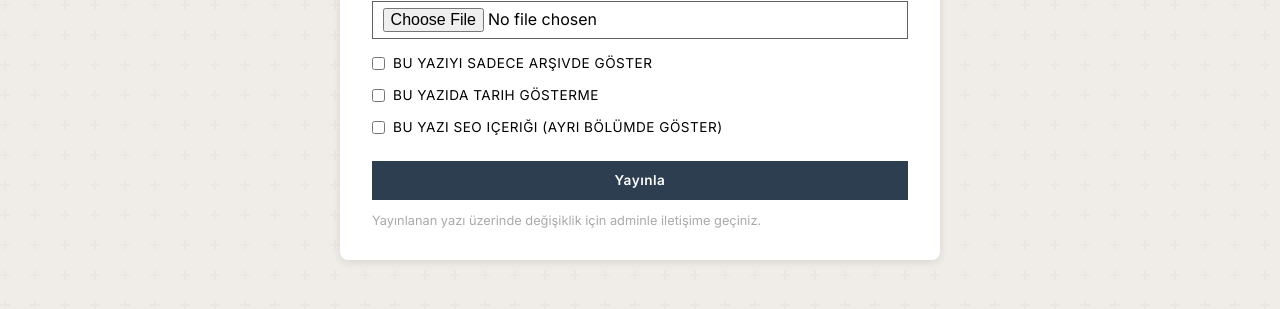
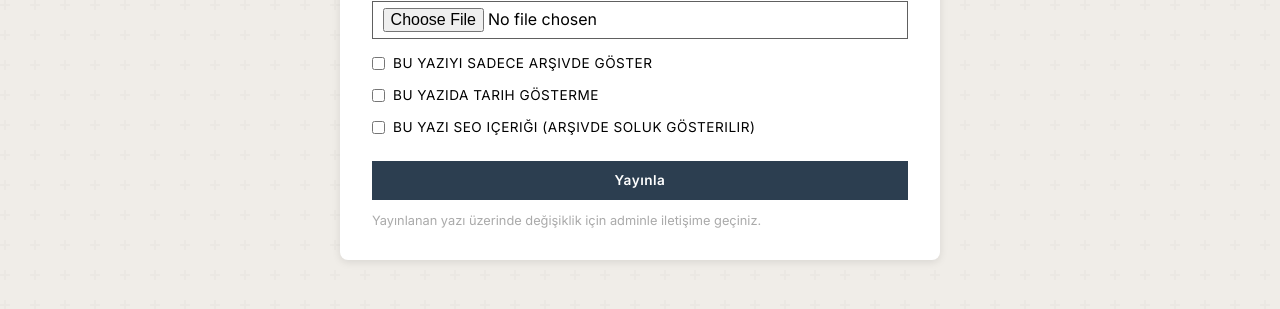
Before and after one commit to yazmaned/ebbweb, a Django app: template templates/content/add_journal.html in a window 1280 px wide. Shown: the part 540-849 px from the top of the page. Run offline with Django 5.2, Linux system fonts and the light colour scheme; the template is opened without the code that fills it, so the values that code supplies are empty.

Commit message:
bdtools-test01

```diff
--- a/templates/content/add_journal.html
+++ b/templates/content/add_journal.html
@@ -25,7 +25,7 @@
             </label>
             <label style="display:flex; align-items:center; gap:0.5rem; font-weight:normal; cursor:pointer;">
             <input type="checkbox" name="is_seo" style="width:auto; margin:0;">
-             Bu yazı SEO içeriği (ayrı bölümde göster)
+             Bu yazı SEO içeriği (arşivde soluk gösterilir)
             </label>
         </div>
 
```
